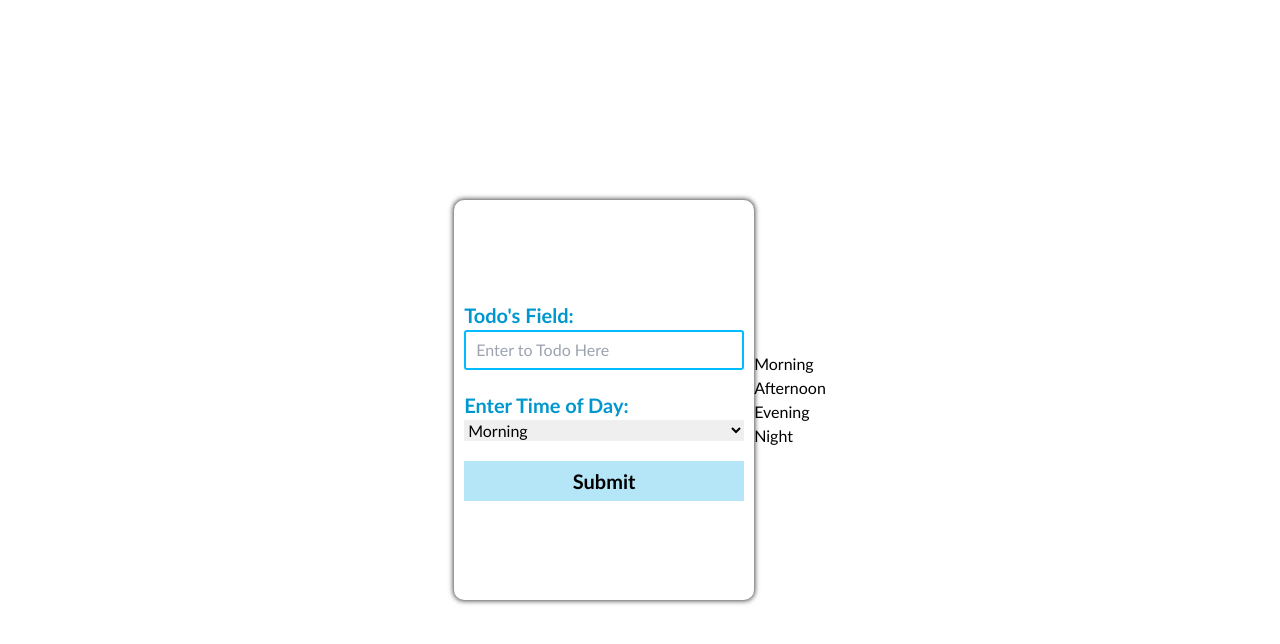
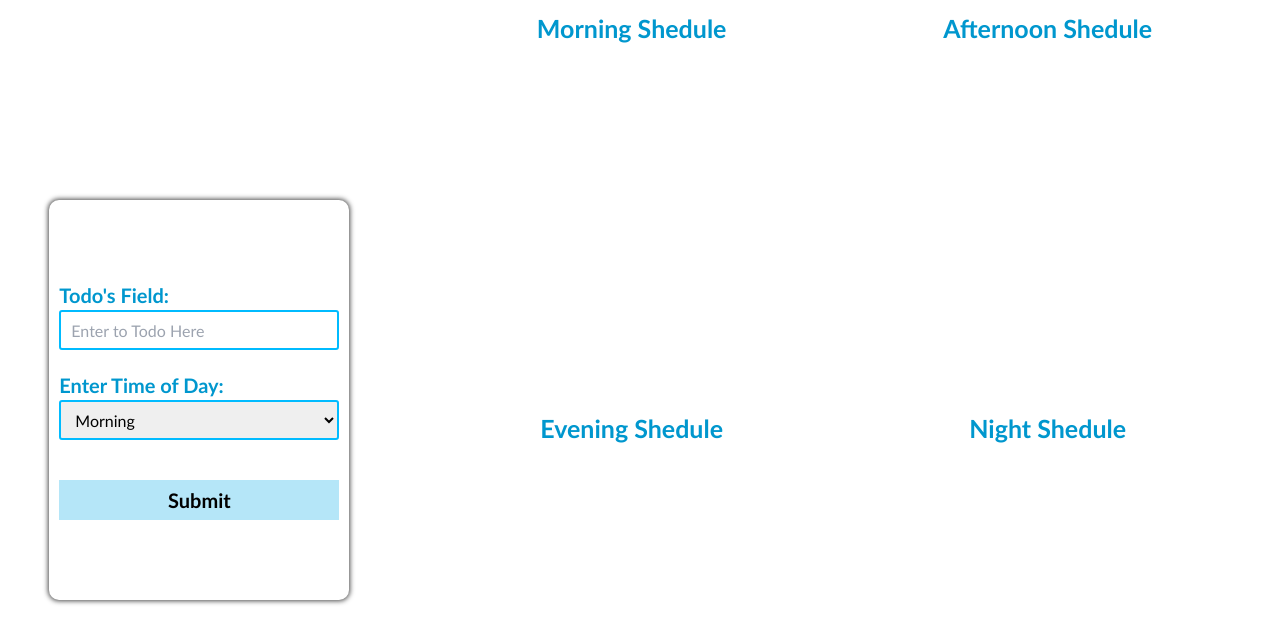
Before and after one commit to Sripadhavignesh3108/React-js, a React (Create React App) app: page /recipe in a window 1280 px wide. Shown: the top 644 px of the page. Built offline with nearby package versions, Linux system fonts and the light colour scheme.

Commit message:
reducer code

```diff
--- a/src/App.js
+++ b/src/App.js
@@ -1,3 +1,4 @@
+import { useState } from "react";
 import "./App.css";
 import ReducerTodos from "./ReactTasks/useReducer-Todo's/useReducerTodos";
 function App() {
--- /dev/null
+++ b/src/ReactTasks/useReducer-Todo's/DisplayTodo.js
@@ -0,0 +1,128 @@
+import { colors } from "@mui/material";
+import React, { useEffect } from "react";
+
+function DisplayTodo(prop) {
+  let resultState = prop.data;
+
+  const DeleteHandler = (time, className) => {
+    document.getElementById(time + className).style.textDecoration =
+      "line-through";
+    let button = document.getElementById(time + className + "button");
+    button.innerHTML = "completed";
+    button.style.color = "lightGreen";
+  };
+
+  const ListStyles = {
+    display: "flex",
+    width: "100%",
+    justifyContent: "space-between",
+    alignItems: "center",
+    height: "50px",
+    border: "0px",
+  };
+
+  const buttonStyles = {
+    color: "rgb(210,0,0)",
+    fontWeight: "600",
+    fontSize: "18px",
+    marginRight: "15px",
+  };
+  return (
+    <div className="dataShower">
+      <div>
+        <h2>Morning Shedule</h2>
+        {resultState.todos.morning.map((each, index) => {
+          return (
+            <>
+              <div style={ListStyles}>
+                <li key={index} id={"mrng" + index}>
+                  {each}
+                </li>
+                <button
+                  onClick={() => {
+                    DeleteHandler("mrng", index);
+                  }}
+                  style={buttonStyles}
+                  id={"mrng" + index + "button"}
+                >
+                  Complete
+                </button>
+              </div>
+            </>
+          );
+        })}
+      </div>
+      <div>
+        <h2>Afternoon Shedule</h2>
+        {resultState.todos.afternoon.map((each, index) => {
+          return (
+            <>
+              <div style={ListStyles}>
+                <li key={index} id={"after" + index}>
+                  {each}
+                </li>
+                <button
+                  onClick={() => {
+                    DeleteHandler("after", index);
+                  }}
+                  style={buttonStyles}
+                  id={"after" + index + "button"}
+                >
+                  Complete
+                </button>
+              </div>
+            </>
+          );
+        })}
+      </div>
+      <div>
+        <h2>Evening Shedule</h2>
+        {resultState.todos.evening.map((each, index) => {
+          return (
+            <>
+              <div style={ListStyles}>
+                <li key={index} id={"even" + index}>
+                  {each}
+                </li>
+                <button
+                  onClick={() => {
+                    DeleteHandler("even", index);
+                  }}
+                  style={buttonStyles}
+                  id={"even" + index + "button"}
+                >
+                  Complete
+                </button>
+              </div>
+            </>
+          );
+        })}
+      </div>
+      <div>
+        <h2>Night Shedule</h2>
+        {resultState.todos.night.map((each, index) => {
+          return (
+            <>
+              <div style={ListStyles}>
+                <li key={index} id={"night" + index}>
+                  {each}
+                </li>
+                <button
+                  onClick={() => {
+                    DeleteHandler("night", index);
+                  }}
+                  style={buttonStyles}
+                  id={"night" + index + "button"}
+                >
+                  Complete
+                </button>
+              </div>
+            </>
+          );
+        })}
+      </div>
+    </div>
+  );
+}
+
+export default DisplayTodo;
--- a/src/ReactTasks/useReducer-Todo's/todos.css
+++ b/src/ReactTasks/useReducer-Todo's/todos.css
@@ -1,8 +1,9 @@
 .container{
     display: flex;
-    justify-content: center;
+    justify-content: space-evenly;
     align-items: center;
     height: 100vh;
+    flex-wrap: wrap;
     font-family: 'Gill Sans', 'Gill Sans MT', Calibri, 'Trebuchet MS', sans-serif;
 }
 form{
@@ -21,7 +22,7 @@ label{
     font-size: 20px;
     font-weight: 600;
 }
-input[type="text"],input[type="number"]{
+input[type="text"],select{
     border: 2px solid rgb(0, 187, 255);
     height: 40px;
     margin-bottom: 20px;
@@ -42,3 +43,36 @@ input[type="submit"]:hover{
     border-radius: 8px;
     color: white;
 }
+.dataShower{
+    /* border: 2px solid; */
+    height: 100%;
+    width: 65%;
+    display: flex;
+    flex-wrap: wrap;
+}
+.dataShower div{
+    width: 50%;
+    height: 50%;
+    overflow-y: scroll;
+    /* border: 1px solid; */
+}
+::-webkit-scrollbar{
+    display: none;
+}
+.dataShower h2{
+    color: rgb(0, 151, 206);
+    font-size: 25px;
+    margin-left: 50px;
+    text-align: center;
+    margin-top: 10px;
+    font-weight: 600;
+}
+.dataShower li{
+    font-size: 18px;
+    margin-left: 30px;
+    color: rgb(134, 134, 134);
+}
+option{
+    font-size: 18px;
+    padding: 10px;
+}
--- a/src/ReactTasks/useReducer-Todo's/useReducerTodos.js
+++ b/src/ReactTasks/useReducer-Todo's/useReducerTodos.js
@@ -1,63 +1,6 @@
-// import React, { useReducer, useRef, useState } from "react";
-// import "./todos.css";
-// let dataObject = {
-//   todos: {
-//     morning: [],
-//     afternoon: [],
-//     evening: [],
-//     night: [],
-//   },
-// };
-// let reducerFunciton = (state, action) => {
-//   let newState = { ...state };
-//   switch (action.time) {
-//     case "morning": {
-//       newState.todos.morning = [...newState.todos.morning, action.todoValue];
-//       return newState;
-//     }
-//   }
-// };
-// export default function ReducerTodos() {
-//   const [resultState, dispatch] = useReducer(reducerFunciton, dataObject);
-//   console.log(resultState);
-//   const inputText = useRef();
-//   const inputTime = useRef();
-//   let todoHandler = (e) => {
-//     console.log(inputTime.current.value);
-//     e.preventDefault();
-//     dispatch({
-//       time: inputTime.current.value,
-//       todoValue: inputText.current.value,
-//     });
-//   };
-//   return (
-//     <div className="container">
-//       <form onSubmit={todoHandler}>
-//         <label htmlFor="todo">Todo's Field :</label>
-//         <input
-//           type="text"
-//           placeholder="Enter to Todo Here"
-//           required
-//           id="todo"
-//           ref={inputText}
-//         />
-//         <label htmlFor="time">Enter Time in Hours :</label>
-//         <input
-//           type="text"
-//           placeholder="24h format"
-//           required
-//           id="time"
-//           ref={inputTime}
-//         />
-//         <input type="submit" />
-//       </form>
-//       <div></div>
-//     </div>
-//   );
-// }
-
 import React, { useReducer, useRef } from "react";
 import "./todos.css";
+import DisplayTodo from "./DisplayTodo";
 
 let dataObject = {
   todos: {
@@ -72,19 +15,27 @@ let reducerFunction = (state, action) => {
   let newState = { ...state };
   switch (action.time) {
     case "morning":
+      if (!state.todos.morning.includes(action.todoValue)) {
         newState.todos.morning = [...newState.todos.morning, action.todoValue];
+      }
       return newState;
     case "afternoon":
+      if (!state.todos.afternoon.includes(action.todoValue)) {
         newState.todos.afternoon = [
           ...newState.todos.afternoon,
           action.todoValue,
         ];
+      }
       return newState;
     case "evening":
+      if (!state.todos.evening.includes(action.todoValue)) {
         newState.todos.evening = [...newState.todos.evening, action.todoValue];
+      }
       return newState;
     case "night":
+      if (!state.todos.night.includes(action.todoValue)) {
         newState.todos.night = [...newState.todos.night, action.todoValue];
+      }
       return newState;
     default:
       return state;
@@ -103,8 +54,9 @@ export default function ReducerTodos() {
       time: inputTime.current.value,
       todoValue: inputText.current.value,
     });
+    inputText.current.value = "";
   };
-  console.log(resultState);
+
   return (
     <div className="container">
       <form onSubmit={todoHandler}>
@@ -115,6 +67,7 @@ export default function ReducerTodos() {
           required
           id="todo"
           ref={inputText}
+          name="todo"
         />
         <label htmlFor="time">Enter Time of Day:</label>
         <select id="time" required ref={inputTime}>
@@ -125,32 +78,7 @@ export default function ReducerTodos() {
         </select>
         <input type="submit" />
       </form>
-      <div className="todos-list">
-        <h3>Morning</h3>
-        <ul>
-          {resultState.todos.morning.map((todo, index) => (
-            <li key={index}>{todo}</li>
-          ))}
-        </ul>
-        <h3>Afternoon</h3>
-        <ul>
-          {resultState.todos.afternoon.map((todo, index) => (
-            <li key={index}>{todo}</li>
-          ))}
-        </ul>
-        <h3>Evening</h3>
-        <ul>
-          {resultState.todos.evening.map((todo, index) => (
-            <li key={index}>{todo}</li>
-          ))}
-        </ul>
-        <h3>Night</h3>
-        <ul>
-          {resultState.todos.night.map((todo, index) => (
-            <li key={index}>{todo}</li>
-          ))}
-        </ul>
-      </div>
+      <DisplayTodo data={resultState} />
     </div>
   );
 }
```
Lines whose indentation alone changed are shown as unchanged.
